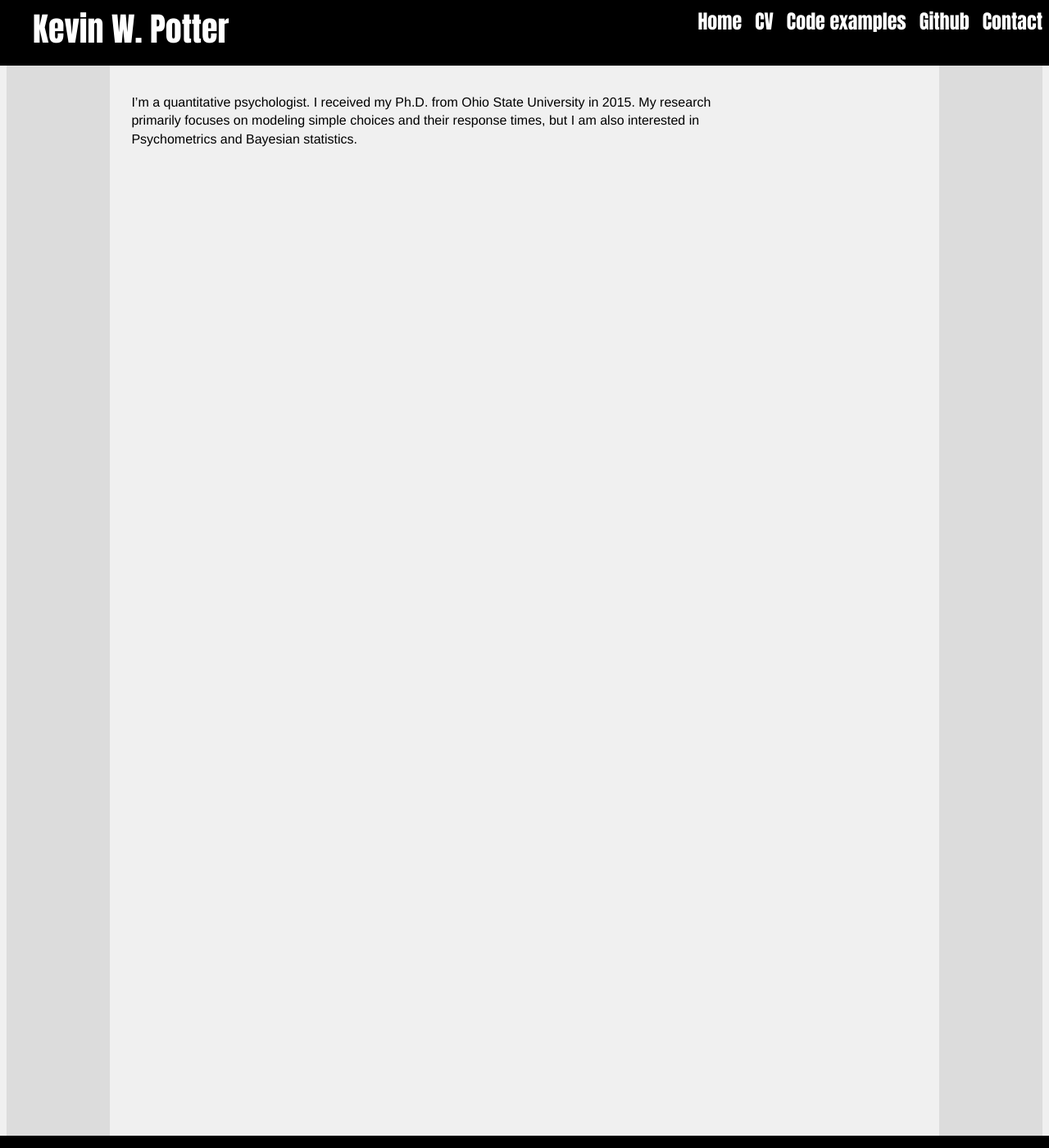
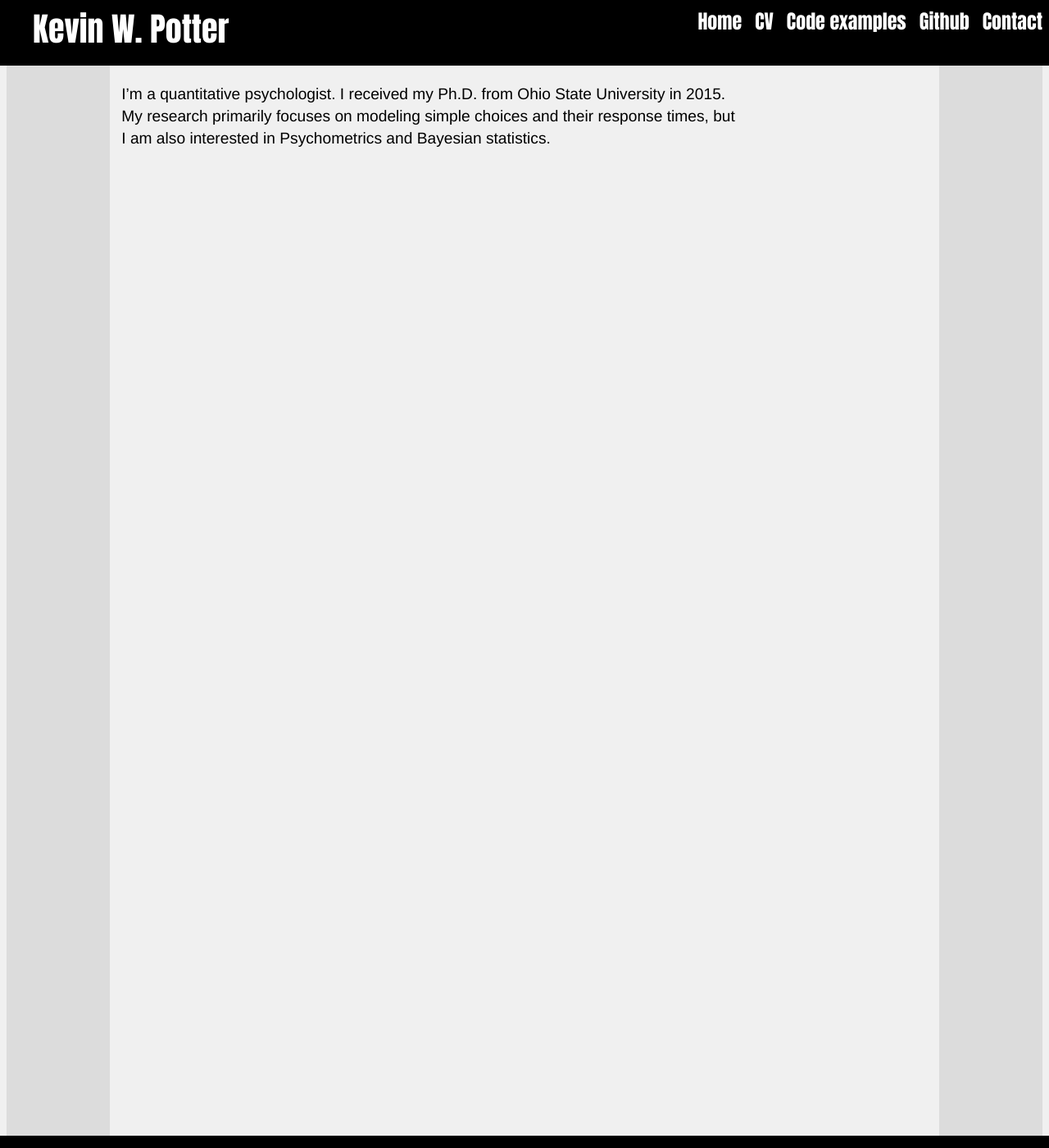
Before and after one commit to rettopnivek/rettopnivek.github.io, a Jekyll site: the page built from index.md, in a window 1280 px wide and 1400 px high. Shown: the whole window at 82% size. Built offline with Jekyll 4.4.1, drawn with Linux system fonts in a browser that asks for light colours.

Commit message:
Update main.css

```diff
--- a/css/main.css
+++ b/css/main.css
@@ -108,8 +108,8 @@ a:visited {
 }
 /* Paragraph properties */
 p {
-	font-size: 1em;
+	font-size: 1.2em;
 	line-height: 1.4em;
 	color: black;
-	margin: 1em;
+	margin: .2em;
 }
```
